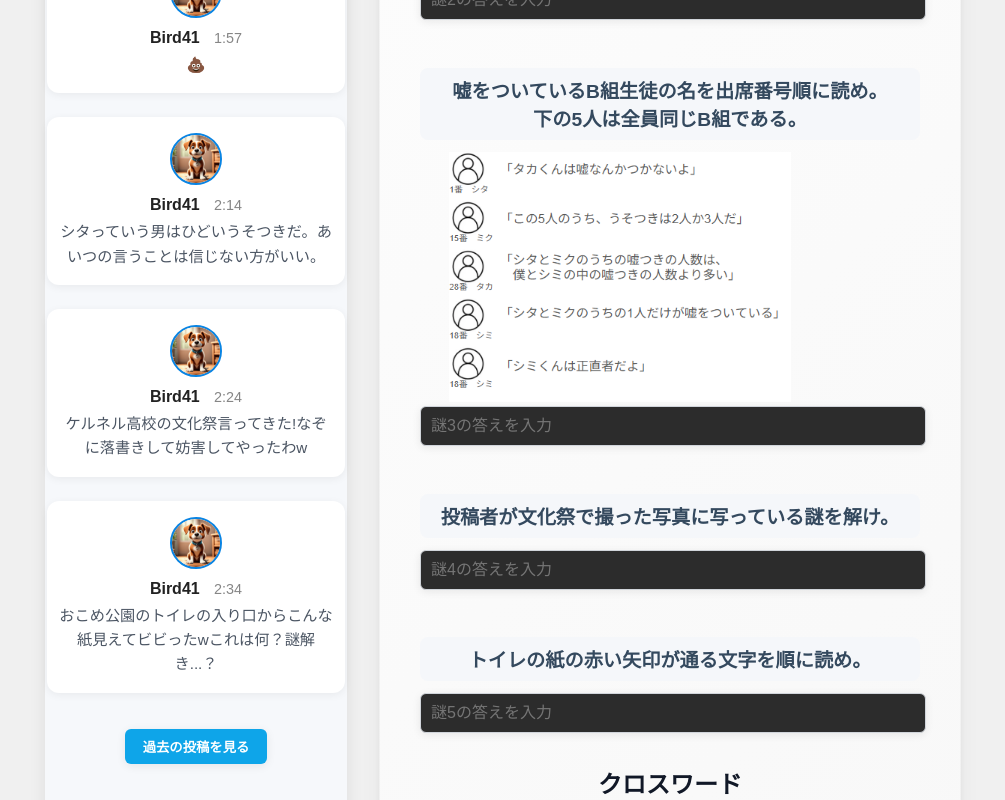
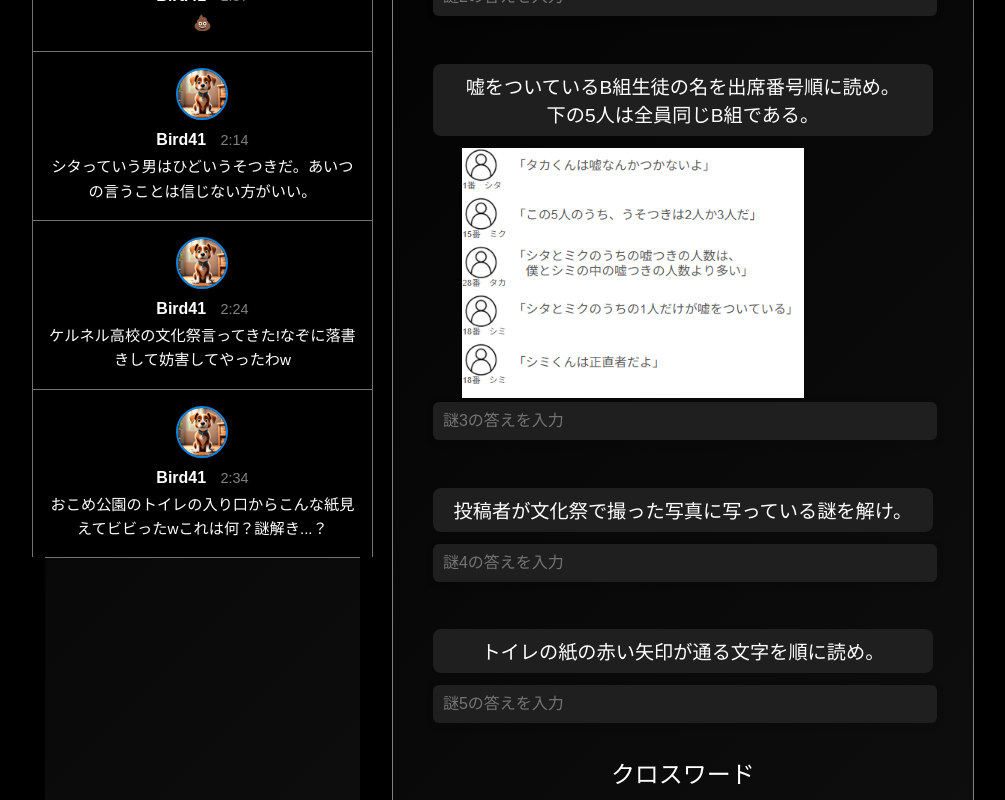
Before and after one commit to Falcon-SM/3AHR_bunkasaiWebapp, a Next.js app: page /riddles/1 in a window 1280 px wide. Shown: the part 560-1360 px from the top of the page, without its empty margins (45-1050 px from the left). Built offline with nearby package versions, Linux system fonts and the light colour scheme.

Commit message:
ダークデザイン、ページ離れるの防止

```diff
--- a/components/shomon.tsx
+++ b/components/shomon.tsx
@@ -29,7 +29,7 @@ export default function Ques({ hints, bun, n, imgg = 'naan', imgWidth = 300, img
 
             const ctx = canvas.getContext("2d");
             if (!ctx) return;
-            const [cx, cy, cw, ch, r] = [0, 0, 250, Math.ceil(hints[i].length / 16) * 20, 0];
+            const [cx, cy, cw, ch, r] = [0, 0, 250, Math.ceil(hints[i].length / 16) * 25, 0];
             ctx.lineWidth = 1;
             ctx.beginPath();
             ctx.moveTo(cx + r, cy);
@@ -43,7 +43,7 @@ export default function Ques({ hints, bun, n, imgg = 'naan', imgWidth = 300, img
             ctx.lineTo(cx, cy + r);
             ctx.quadraticCurveTo(cx, cy, cx + r, cy);
             ctx.closePath();
-            ctx.fillStyle = "white";
+            ctx.fillStyle = "#00eeffff";
             ctx.strokeStyle = "black";
             ctx.lineWidth = 2;
             ctx.fill();
@@ -62,7 +62,7 @@ export default function Ques({ hints, bun, n, imgg = 'naan', imgWidth = 300, img
                 if (metrics.width > cw - 10 && line) {
                     ctx.fillText(line, 5, curY);
                     line = words[n];
-                    curY += 20;
+                    curY += 22;
                 } else {
                     line = testLine;
                 }
@@ -83,11 +83,13 @@ export default function Ques({ hints, bun, n, imgg = 'naan', imgWidth = 300, img
                     //dangerouslySetInnerHTML={{ __html:{mondai[n]}}}
                     style={{
                         fontSize: "1.2rem",
-                        color: "#34495e",
+                        color: "#ffffffff",
                         marginBottom: 12,
-                        background: "#f5f7fa",
+                        background: "#1f1f1fff",
                         padding: "8px 16px",
                         borderRadius: "8px",
+                        fontWeight:400,
+
                     }}
                 >{bun.split('\n').map((line, index) => (
                     <span key={index}>
@@ -115,7 +117,7 @@ export default function Ques({ hints, bun, n, imgg = 'naan', imgWidth = 300, img
                         padding: "10px",
                         fontSize: "1rem",
                         borderRadius: "6px",
-                        border: "1px solid #d1d5db",
+                        //border: "1px solid #00eeffff",
                         marginBottom: "4px",
                     }}
                     onChange={(e) => {
@@ -129,11 +131,11 @@ export default function Ques({ hints, bun, n, imgg = 'naan', imgWidth = 300, img
                 />
                 {(hintti && numhint < hints.length) &&
                     <button
-                        onClick={() => { sessionStorage.sawhint=parseInt( sessionStorage.sawhint)+1;alert(sessionStorage.sawhint);setNumhint((prev) => (prev + 1)) }}
+                        onClick={() => { sessionStorage.sawhint=parseInt( sessionStorage.sawhint)+1;setNumhint((prev) => (prev + 1)) }}
                         style={{
                             padding: "10px 20px",
-                            background: "#0984e3",
-                            color: "#fff",
+                            background: "#00eeffff",
+                            color: "#000",
                             border: "none",
                             borderRadius: "6px",
                             fontWeight: 600,
@@ -143,7 +145,7 @@ export default function Ques({ hints, bun, n, imgg = 'naan', imgWidth = 300, img
             </div>
             <div style={{ width: 300, flex: "0 0 auto" }}>
                 {[...Array(numhint)].map((_, idx) => (
-                    <canvas width={300} height={Math.ceil(hints[idx].length / 16) * 20} key={idx} ref={canvasRef[idx]} style={{ margin: "0 0 10px 80px", height: `${Math.ceil(hints[idx].length / 16) * 20}px`, width: 300 }}></canvas>
+                    <canvas width={300} height={Math.ceil(hints[idx].length / 16) * 25} key={idx} ref={canvasRef[idx]} style={{ margin: "0 0 10px 80px", height: `${Math.ceil(hints[idx].length / 16) * 25}px`, width: 300 }}></canvas>
                 ))}
             </div>
         </div>)
--- a/src/app/globals.css
+++ b/src/app/globals.css
@@ -2,12 +2,14 @@
 body {
   font-family: Arial, sans-serif;
   margin: 0;
-  background: #f0f0f0;
-  color: #222;
+  background: #000000;
 }
-
+*{
+  color:white;
+}
 h1,
 h2 {
+  color:"#fff";
   text-align: center;
 }
 
@@ -15,12 +17,12 @@ h2 {
   max-width: 500px;
   margin: 0px auto;
   padding: 40px;
-  background: linear-gradient(135deg, #fdfdfd, #f7f7f7);
+  background: linear-gradient(135deg, #000000, #111111);
   border-radius: 12px;
+  border:1px solid gray;
   box-shadow:
     0 2px 6px rgba(0, 0, 0, 0.06),
     0 8px 24px rgba(0, 0, 0, 0.04);
-  border: 1px solid rgba(0, 0, 0, 0.03);
   backdrop-filter: blur(2px);
   transition: box-shadow 0.3s ease, transform 0.3s ease;
 }
@@ -70,7 +72,7 @@ h2 {
   border-radius: 8px;
   border: none;
   font-size: 1.1rem;
-  background: #2c2c2c;
+  background: #1f1f1f;
   color: #fff;
   outline: none;
   box-shadow: 0 2px 8px rgba(0, 0, 0, 0.08);
@@ -137,8 +139,8 @@ h2 {
   display: block;
   margin: 32px auto 0 auto;
   padding: 14px 40px;
-  background-color: #0984e3;
-  color: #fff;
+  background-color: #48daff;
+  color: #000000;
   border: none;
   border-radius: 8px;
   font-weight: 700;
--- a/src/app/layout.tsx
+++ b/src/app/layout.tsx
@@ -11,7 +11,7 @@ export default function RootLayout({ children }: { children: React.ReactNode })
       <body>
         <RiddlesProvider>
           <header>
-            <h1>3AHRの謎解きへようこそ！</h1>
+            <h1 style={{fontWeight:450}}>3AHRの謎解きへようこそ！</h1>
           </header>
           <main>{children}</main>
           <footer>
--- a/src/app/riddles/1/page.tsx
+++ b/src/app/riddles/1/page.tsx
@@ -3,6 +3,7 @@ import React, { useEffect, useMemo, useState } from "react";
 import Ques from "../../../../components/shomon";
 import { useRiddles } from "@/app/context/riddleContext";
 import Script from "next/script";
+import { useRouter } from "next/navigation";
 
 type HintPost = {
     icon?: string;
@@ -42,6 +43,27 @@ export default function Home() {
     const [showError, setShowError] = useState(false);
     const [isLoading, setIsLoading] = useState(false);
     const [posts, setPosts] = useState<HintPost[]>([]);
+    const router=useRouter();
+
+  useEffect(() => {
+    const handleBeforeUnload = (event: BeforeUnloadEvent) => {
+        console.log(isCorrect)
+        if(!isCorrect){
+            localStorage.pagen=1;
+            localStorage.zikan=sessionStorage.zikan;
+            localStorage.sawhint=sessionStorage.sawhint;
+            event.preventDefault();
+            // Chromeなどでは returnValue の設定が必要
+            event.returnValue = "";
+        }
+    };
+
+    window.addEventListener("beforeunload", handleBeforeUnload);
+
+    return () => {
+      window.removeEventListener("beforeunload", handleBeforeUnload);
+    };
+  }, []);
     useEffect(()=>{
         const h=new Date().getHours();
         const m=new Date().getMinutes();
@@ -152,12 +174,14 @@ export default function Home() {
         >
             {/* 左側：SNS風ヒントカード */}
             <div
+                className="container"
                 style={{
+                    padding:"0 0 0 0",
                     width: 320,
-                    background: "#f6f8fb",
                     borderRadius: "16px",
                     boxShadow: "0 6px 18px rgba(0,0,0,0.08)",
-                    padding: "20px 14px",
+                    border:"none",
+
                     display: "flex",
                     flexDirection: "column",
                     alignItems: "center",
@@ -169,13 +193,15 @@ export default function Home() {
                         style={{
                             width: "100%",
                             marginBottom: "24px",
-                            background: "#fff",
-                            borderRadius: "12px",
+                            background: "#000000ff",
+                            border:"1px solid #747474ff",
+                            borderBottom:"none",
                             boxShadow: "0 2px 8px rgba(0,0,0,0.06)",
                             padding: "16px 12px",
                             display: "flex",
                             flexDirection: "column",
                             alignItems: "center",
+                            margin:0
                         }}
                     >
                         <img
@@ -191,9 +217,9 @@ export default function Home() {
                             }}
                         />
                         <div style={{ fontWeight: 700, fontSize: "1rem", marginBottom: "6px" }}>
-                            {post.name ?? "Bird41"}<span style={{fontSize:"0.9rem",fontWeight:200,color:"#868686ff"}}>　{post.time}</span>
+                            {post.name ?? "Bird41"}<span style={{fontSize:"0.9rem",fontWeight:200,color:"gray"}}>　{post.time}</span>
                         </div>
-                        <div style={{ color: "#4b5563", fontSize: "0.95rem", textAlign: "center", whiteSpace: "pre-line", lineHeight: 1.6, wordBreak: "break-all", overflowWrap: "anywhere" }}>
+                        <div style={{fontSize: "0.95rem", textAlign: "center", whiteSpace: "pre-line", lineHeight: 1.6, wordBreak: "break-all", overflowWrap: "anywhere" }}>
                             {post.content}
                         </div>
                         {post.img!==undefined &&
@@ -209,22 +235,7 @@ export default function Home() {
 
                     </div>
                 ))}
-                {/* 復号回数表示は必要であれば各投稿の下に追加可能 */}
-                <button
-                    style={{
-                        background: "#0ea5e9",
-                        color: "#fff",
-                        border: "none",
-                        borderRadius: "6px",
-                        padding: "8px 18px",
-                        fontWeight: 600,
-                        cursor: "pointer",
-                        marginTop: "12px",
-                        boxShadow: "0 2px 10px rgba(0,0,0,0.08)",
-                    }}
-                >
-                    過去の投稿を見る
-                </button>
+                <div style={{borderTop:"1px solid #747474ff",width:"100%"}}></div>
             </div>
 
             {/* 右側：謎解き本体 */}
@@ -234,7 +245,7 @@ export default function Home() {
                     flex: 1
                 }}
             >
-                <h1 style={{ textAlign: "center", marginBottom: 24, fontWeight: 800, color: "#1f2937", letterSpacing: 0.3 }}>
+                <h1 style={{ textAlign: "center", marginBottom: 24, fontWeight: 400,color:"white", letterSpacing: 0.3 }}>
                     謎解きチャレンジ
                 </h1>
                 {[...Array(5)].map((_, idx) => (
@@ -243,7 +254,7 @@ export default function Home() {
 
 
                 <div style={{ margin: "28px 0 20px 0", clear:"both"}}>
-                    <h2 style={{ color: "#111827", marginBottom: 12, fontWeight: 700 }}>クロスワード</h2>
+                    <h2 style={{marginBottom: 12, fontWeight: 400 }}>クロスワード</h2>
                     <table cellSpacing="0" style={{borderCollapse: "collapse", margin: "0 auto" }}>
                         <tbody>
                             {[...Array(5)].map((_, rowIdx) => (
@@ -360,9 +371,10 @@ export default function Home() {
                     </div>
                 )}
                 {isCorrect && (
-                    <a
-                        href="/riddles/2"
+                    <button
+                        onClick={()=>{router.push("/riddles/2")}}
                         style={{
+                            width:"95%",
                             display: "block",
                             textAlign: "center",
                             marginTop: "24px",
@@ -379,13 +391,13 @@ export default function Home() {
                         onMouseOut={e => (e.currentTarget.style.background = "#059669")}
                     >
                         次の謎へ進む
-                    </a>
+                    </button>
                 )}
             </div>
             <p style={{
-                background:"#fff",
+                background:"#000000ff",
                 borderRadius: "8px",
-                border:"10px solid #0ea5e9",
+                border:"2px solid #00eeffff",
                 fontSize:"50px",
                 padding:"5px",
                 margin:"0px auto",
--- a/src/lib/supabaseClient.ts
+++ b/src/lib/supabaseClient.ts
@@ -1,6 +1,6 @@
-import { createClient } from "@supabase/supabase-js";
+/*import { createClient } from "@supabase/supabase-js";
 
 const supabaseUrl = process.env.NEXT_PUBLIC_SUPABASE_URL!;
 const supabaseKey = process.env.NEXT_PUBLIC_SUPABASE_PUBLISHABLE_KEY!;
 
-export const supabase = createClient(supabaseUrl, supabaseKey);
+export const supabase = createClient(supabaseUrl, supabaseKey);*/
```
Also changed, not shown: src/app/final/page.tsx (+9 -11 lines), src/app/page.tsx (+7 -0 lines).
